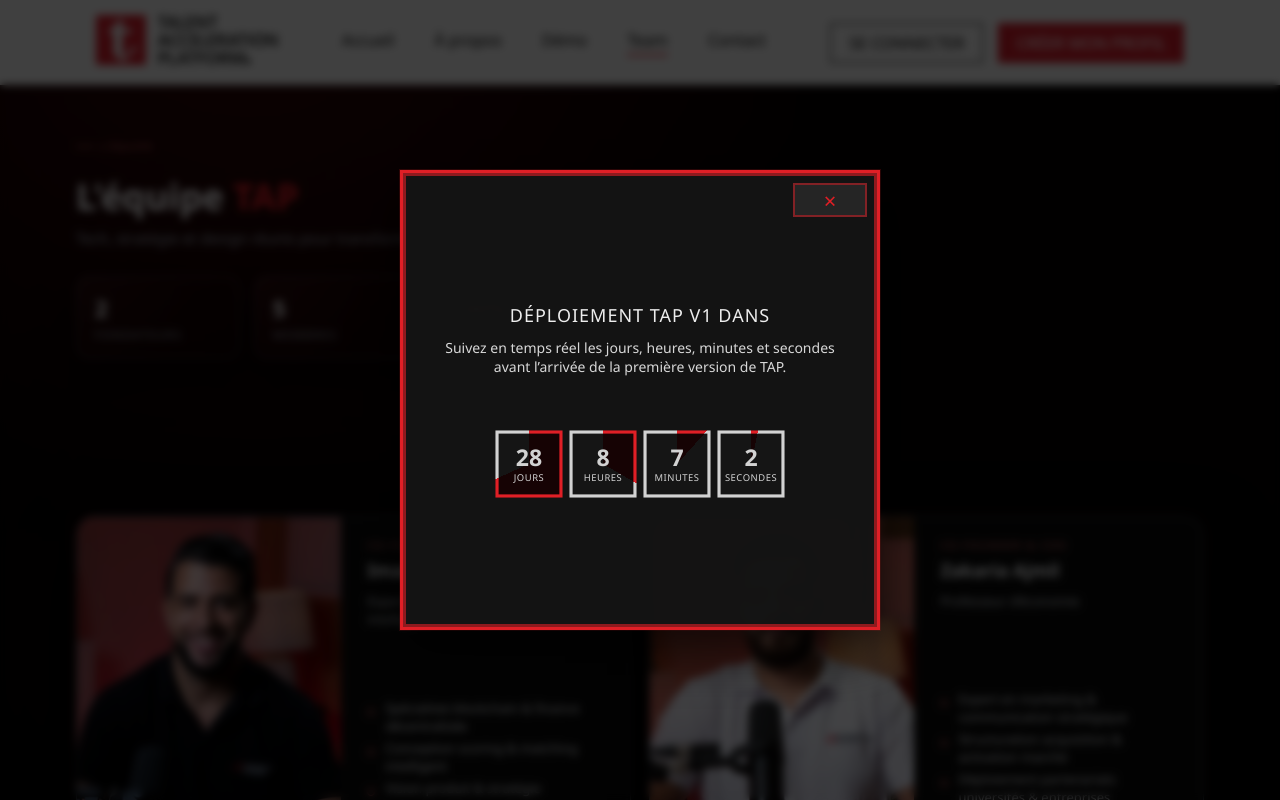
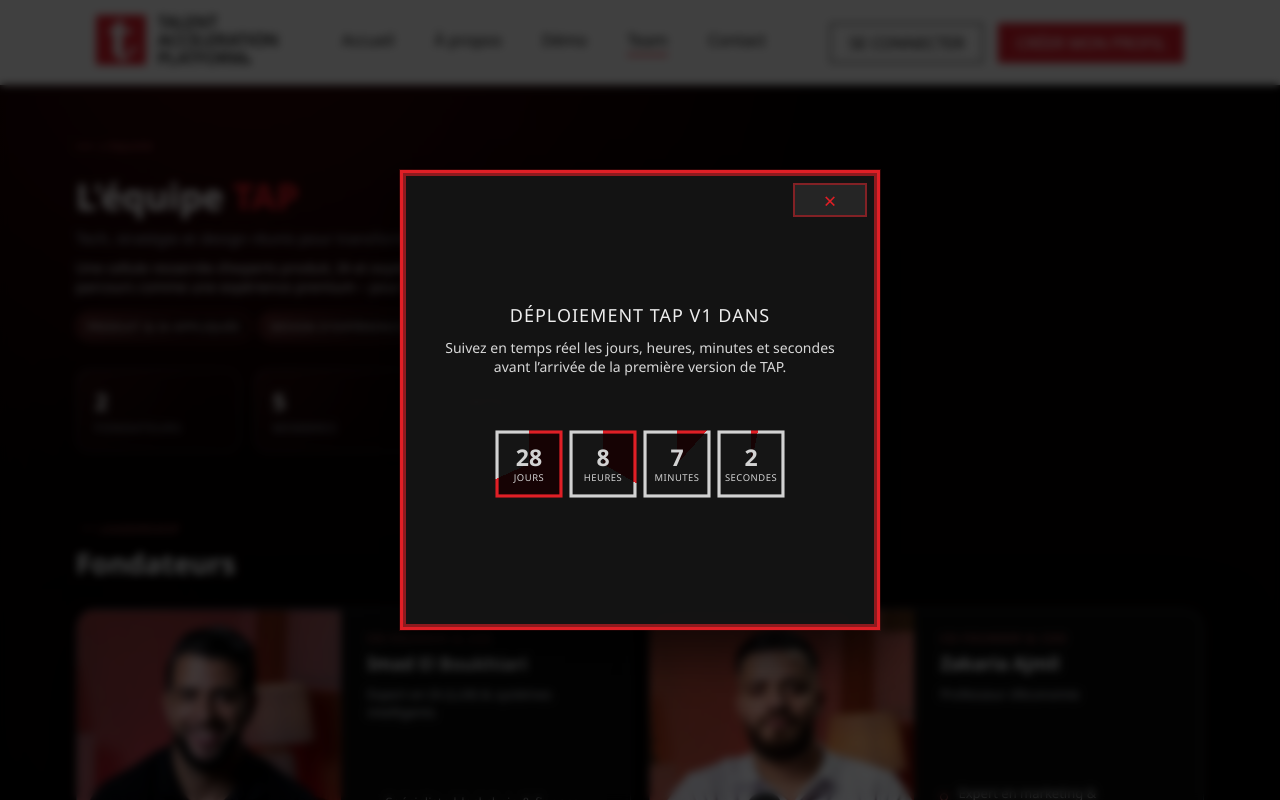
Before and after one commit to Ouisal-ben-zahi/tap2, a React (Create React App) app in the folder frontend/: page /team in a window 1280 px wide. Shown: the top 800 px of the page. Built offline with nearby package versions, Linux system fonts and the light colour scheme; a web font is replaced by a local one.

Commit message:
update page team

```diff
--- a/frontend/src/css/Team.css
+++ b/frontend/src/css/Team.css
@@ -93,6 +93,41 @@
   animation-delay: 0.08s;
 }
 
+.team-hero-desc {
+  margin: 10px 0 0 0;
+  font-size: 14px;
+  color: #e5e7eb;
+  opacity: 0;
+  transform: translateY(18px);
+  animation: team-fade-up 0.7s ease-out forwards;
+  animation-delay: 0.12s;
+}
+
+.team-hero-pills {
+  margin-top: 16px;
+  display: flex;
+  flex-wrap: wrap;
+  gap: 8px;
+}
+
+.team-hero-pill {
+  padding: 6px 10px;
+  font-size: 11px;
+  letter-spacing: 0.08em;
+  text-transform: uppercase;
+  border-radius: 999px;
+  border: 1px solid rgba(248,113,113,0.5);
+  background: radial-gradient(circle at 0 0, rgba(248,113,113,0.2), transparent 65%);
+  color: #f9fafb;
+  opacity: 0;
+  transform: translateY(18px);
+  animation: team-fade-up 0.7s ease-out forwards, hero-pill-glow 3s ease-in-out infinite alternate;
+}
+
+.team-hero-pill:nth-child(1) { animation-delay: 0.16s, 0s; }
+.team-hero-pill:nth-child(2) { animation-delay: 0.2s, 0s; }
+.team-hero-pill:nth-child(3) { animation-delay: 0.24s, 0s; }
+
 .team-hero-metrics {
   display: grid;
   grid-template-columns: repeat(3, minmax(0, 1fr));
@@ -136,7 +171,7 @@
 
 .team-section-header {
   margin-bottom: 26px;
-  text-align: center;
+  text-align: left;
 }
 
 .team-section-kicker {
@@ -270,17 +305,12 @@
   font-size: 12px;
   letter-spacing: 0.08em;
   text-transform: uppercase;
-  color: #e5e7eb;
+  color: #9ca3af;
   text-decoration: none;
 }
 
 .team-founder-linkedin::before {
-  content: "";
-  width: 20px;
-  height: 20px;
-  border-radius: 999px;
-  border: 1px solid rgba(148,163,184,0.7);
-  background: rgba(15,23,42,0.9);
+  content: none;
 }
 
 .team-founder-card:hover .team-founder-linkedin {
@@ -319,7 +349,7 @@
   box-shadow: 0 32px 60px rgba(0,0,0,0.9);
   display: flex;
   flex-direction: column;
-  align-items: stretch;
+  align-items: center; /* centre horizontalement */
   text-align: center;
   padding: 26px 22px 24px;
   opacity: 0;
@@ -359,7 +389,7 @@
     radial-gradient(circle at 0 0, rgba(248,113,113,0.4), transparent 70%),
     radial-gradient(circle at 100% 100%, rgba(15,23,42,0.9), #020617);
   border: 1px solid rgba(148,163,184,0.6);
-  margin: 0 auto 14px auto;
+  margin: 0 auto 14px auto; /* centre explicitement dans la carte */
   display: flex;
   align-items: center;
   justify-content: center;
@@ -409,7 +439,6 @@
   display: flex;
   flex-direction: column;
   gap: 10px;
-  align-items: center;
 }
 
 .team-member-header {
@@ -460,16 +489,43 @@
 }
 
 .team-member-linkedin::before {
-  content: "";
-  width: 18px;
-  height: 18px;
-  border-radius: 999px;
-  border: 1px solid rgba(148,163,184,0.7);
-  background: rgba(15,23,42,0.9);
+  content: none;
 }
 
 .team-member-card:hover .team-member-linkedin {
   color: #ffffff;
+}
+
+/* Icône + texte LinkedIn (fondateurs + équipe) */
+.team-link-icon {
+  width: 20px;
+  height: 20px;
+  border-radius: 6px; /* plus carré, plus full rounded */
+  border: 1px solid rgba(148,163,184,0.7);
+  display: inline-flex;
+  align-items: center;
+  justify-content: center;
+  color: #9ca3af;
+  transition: border-color 0.2s ease, color 0.2s ease, box-shadow 0.2s ease;
+}
+
+.team-link-text,
+.team-link-arrow {
+  transition: color 0.2s ease;
+}
+
+.team-founder-card:hover .team-link-icon,
+.team-member-card:hover .team-link-icon {
+  border-color: #e01f26;
+  color: #e01f26;
+  box-shadow: 0 0 12px rgba(224,31,38,0.6);
+}
+
+.team-founder-card:hover .team-link-text,
+.team-founder-card:hover .team-link-arrow,
+.team-member-card:hover .team-link-text,
+.team-member-card:hover .team-link-arrow {
+  color: #e01f26;
 }
 
 .team-card-name {
@@ -660,6 +716,15 @@
   }
 }
 
+@keyframes hero-pill-glow {
+  from {
+    box-shadow: 0 0 0 rgba(248,113,113,0.0);
+  }
+  to {
+    box-shadow: 0 0 24px rgba(248,113,113,0.45);
+  }
+}
+
 .team-cta-hiring-kicker {
   font-size: 11px;
   letter-spacing: 0.2em;
--- a/frontend/src/pages/Team.jsx
+++ b/frontend/src/pages/Team.jsx
@@ -77,6 +77,20 @@
   },
 ];
 
+const IconLinkedIn = () => (
+  <svg
+    width="14"
+    height="14"
+    viewBox="0 0 24 24"
+    aria-hidden="true"
+  >
+    <path
+      fill="currentColor"
+      d="M4.98 3.5C4.98 4.88 3.88 6 2.5 6S0 4.88 0 3.5 1.12 1 2.5 1 4.98 2.12 4.98 3.5zM.23 8.32h4.55V24H.23V8.32zM8.54 8.32h4.36v2.13h.06c.61-1.15 2.1-2.36 4.32-2.36 4.62 0 5.47 3.04 5.47 6.99V24h-4.74v-7.6c0-1.81-.03-4.14-2.52-4.14-2.52 0-2.91 1.97-2.91 4v7.74H8.54V8.32z"
+    />
+  </svg>
+);
+
 function Team() {
   return (
     <section
@@ -97,6 +111,16 @@
               <p className="team-hero-subtitle">
                 Tech, stratégie et design réunis pour transformer l&apos;employabilité au Maroc.
               </p>
+              <p className="team-hero-desc">
+                Une cellule resserrée d&apos;experts produit, IA et expérience utilisateur qui conçoivent
+                chaque parcours comme une expérience premium – pour les talents comme pour les recruteurs.
+              </p>
+
+              <div className="team-hero-pills">
+                <span className="team-hero-pill">Produit &amp; IA appliquée</span>
+                <span className="team-hero-pill">Design d&apos;expérience</span>
+                <span className="team-hero-pill">Infrastructure scalable</span>
+              </div>
             </div>
           </div>
 
@@ -159,7 +183,11 @@
                         className="team-founder-linkedin"
                         aria-label={`Profil LinkedIn de ${member.name}`}
                       >
-                        LinkedIn ↗
+                        <span className="team-link-icon">
+                          <IconLinkedIn />
+                        </span>
+                        <span className="team-link-text">LinkedIn</span>
+                        <span className="team-link-arrow">↗</span>
                       </a>
                     )}
                   </div>
@@ -209,7 +237,11 @@
                         className="team-member-linkedin"
                         aria-label={`Profil LinkedIn de ${member.name}`}
                       >
-                        LinkedIn ↗
+                        <span className="team-link-icon">
+                          <IconLinkedIn />
+                        </span>
+                        <span className="team-link-text">LinkedIn</span>
+                        <span className="team-link-arrow">↗</span>
                       </a>
                     )}
                   </div>
```
